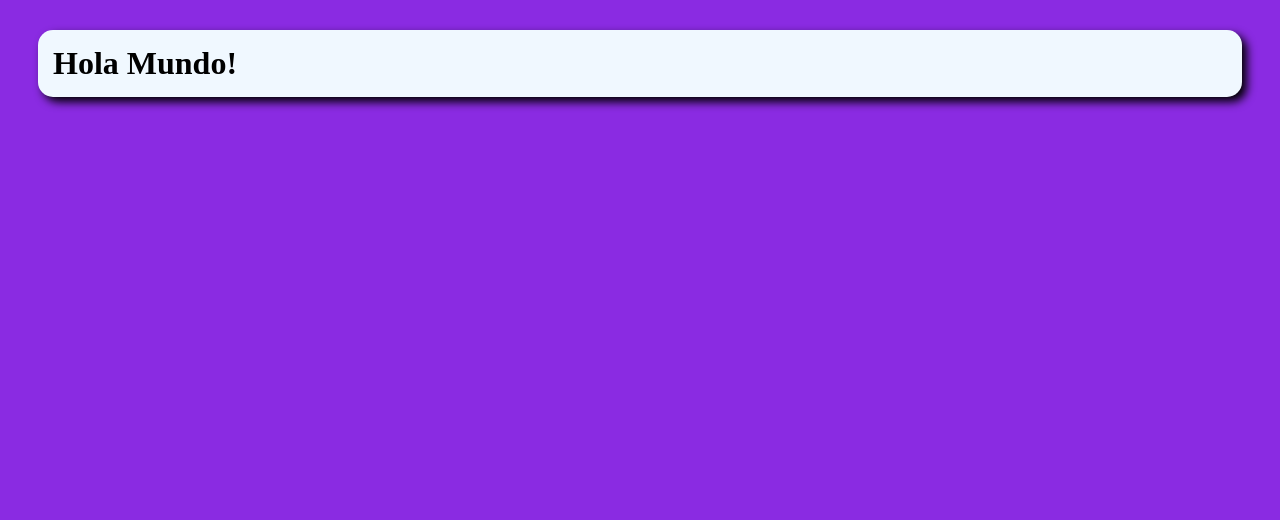
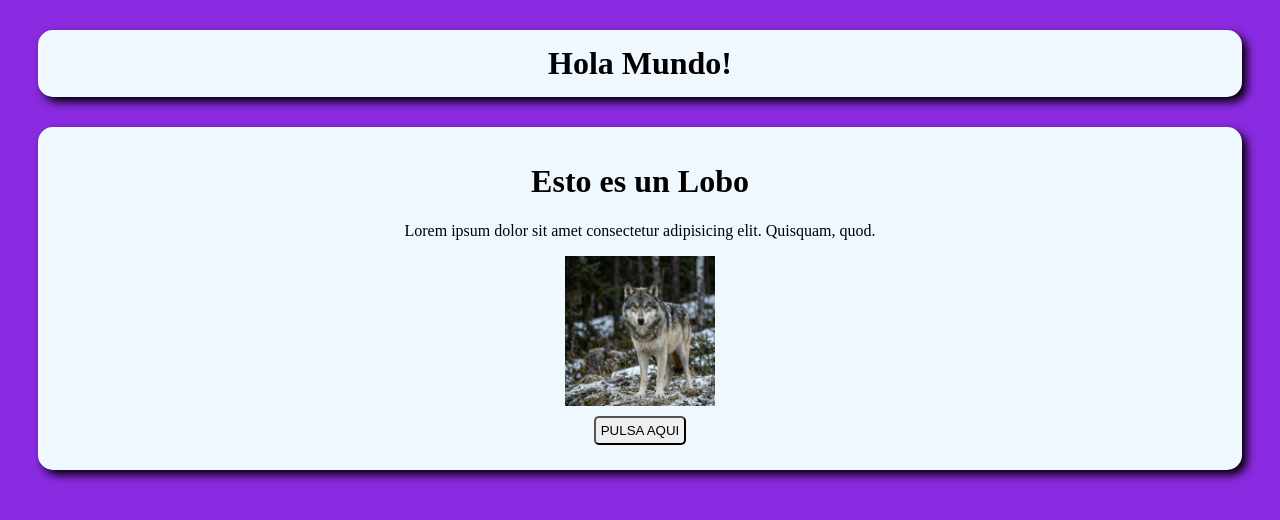
Before and after one commit to santamarialuisx-code/segundo-intento, a plain HTML site: page index.html in a window 1280 px wide. Drawn offline with Linux system fonts and the light colour scheme.

Commit message:
agg container.css, cambios en html para agregar el estilo css, parrafo, boton y la imagen de un lobo

```diff
--- /dev/null
+++ b/containers.css
@@ -0,0 +1,8 @@
+.container {
+    background-color: aliceblue;
+    border-radius: 15px;
+    padding: 15px;
+    box-shadow: 5px 5px 10px black;
+    margin: 30px;
+    text-align: center;
+}
--- a/index.html
+++ b/index.html
@@ -1,17 +1,28 @@
-<!DOCTYPE html>
+<!doctype html>
 <html lang="en">
-<head>
-    <meta charset="UTF-8">
-    <meta name="viewport" content="width=device-width, initial-scale=1.0">
+  <head>
+    <meta charset="UTF-8" />
+    <meta name="viewport" content="width=device-width, initial-scale=1.0" />
+    <link rel="stylesheet" href="containers.css" />
     <title>Documento</title>
-</head>
-<body style="background-color: blueviolet;">
-    <h1 style="background-color: aliceblue;
-    border-radius: 15px;
-    padding: 15px;
-    box-shadow: 5px 5px 10px black;
-    margin: 30px;">
-    Hola Mundo!</h1>
-
-</body>
+  </head>
+  <body style="background-color: blueviolet">
+    <h1 class="container">Hola Mundo!</h1>
+    <div class="container">
+      <h1>Esto es un Lobo</h1>
+      <p>
+        Lorem ipsum dolor sit amet consectetur adipisicing elit. Quisquam, quod.
+      </p>
+      <img
+        src="wolf.png"
+        alt="no carga la imagen"
+        width="150px"
+        height="150px"
+        style="display: block; margin: 0 auto"
+      />
+      <button style="border-radius: 5px; padding: 5px; margin: 10px">
+        PULSA AQUI
+      </button>
+    </div>
+  </body>
 </html>
```
Also changed, not shown: wolf.png (added).
